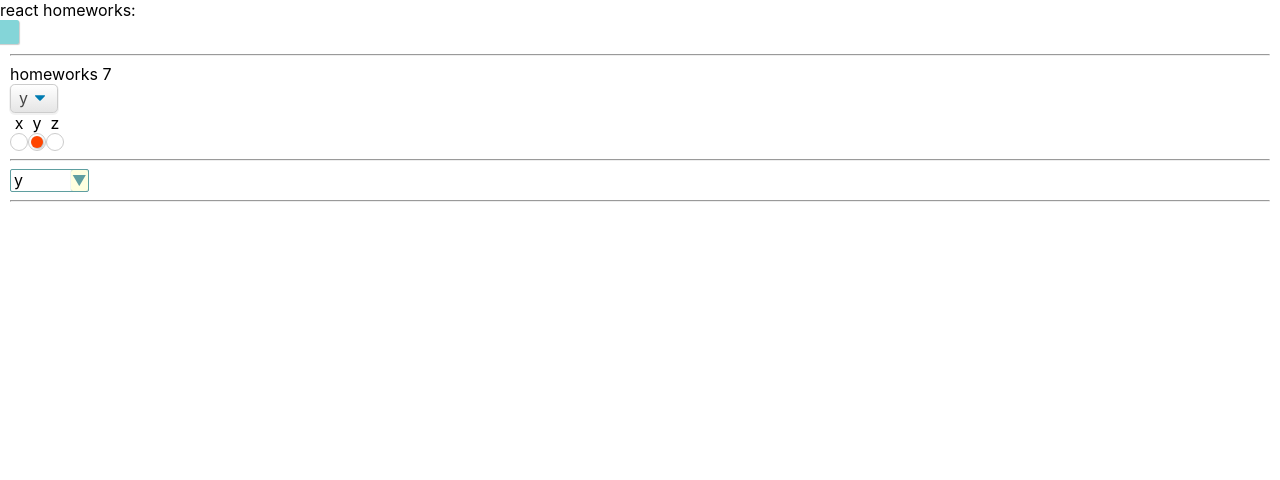
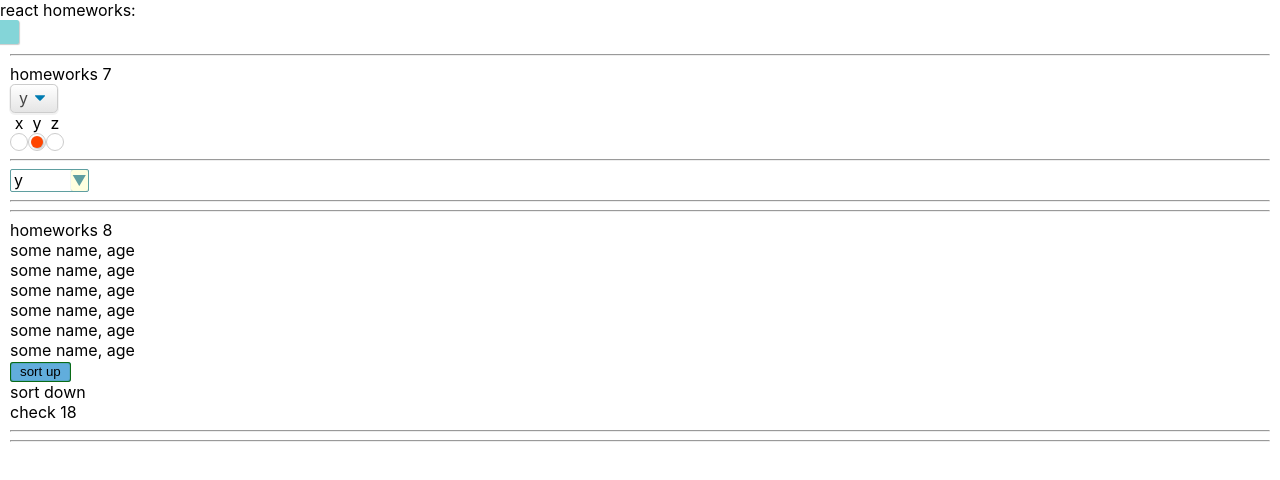
Before and after one commit to SPK80/simple-react-homeworks, a React (Create React App) app: page /#/junior in a window 1280 px wide. Shown: the top 480 px of the page. Built offline with nearby package versions, Linux system fonts and the light colour scheme.

Commit message:
feat: HW8

```diff
--- a/src/p2-homeworks/h5-rrd-v6/pages/Junior.tsx
+++ b/src/p2-homeworks/h5-rrd-v6/pages/Junior.tsx
@@ -6,6 +6,7 @@ export function Junior() {
     return (
         <div style={{margin: 10}}>
             <HW7/>
+            <HW8/>
         </div>
     )
 }
--- a/src/p2-homeworks/h8/HW8.tsx
+++ b/src/p2-homeworks/h8/HW8.tsx
@@ -2,7 +2,7 @@ import React, {useState} from 'react'
 import {homeWorkReducer} from './bll/homeWorkReducer'
 import SuperButton from '../h4/common/c2-SuperButton/SuperButton'
 
-// export type UserType =
+export type UserType = { _id: number, name: string, age: number }
 
 const initialPeople = [
     {_id: 0, name: 'Кот', age: 3},
@@ -14,10 +14,9 @@ const initialPeople = [
 ]
 
 function HW8() {
-    const [people, setPeople] = useState<any>(initialPeople) // need to fix any
+    const [people, setPeople] = useState<Array<UserType>>(initialPeople)
 
-    // need to fix any
-    const finalPeople = people.map((p: any) => (
+    const finalPeople = people.map((p: UserType) => (
         <div key={p._id}>
             some name, age
         </div>
```
